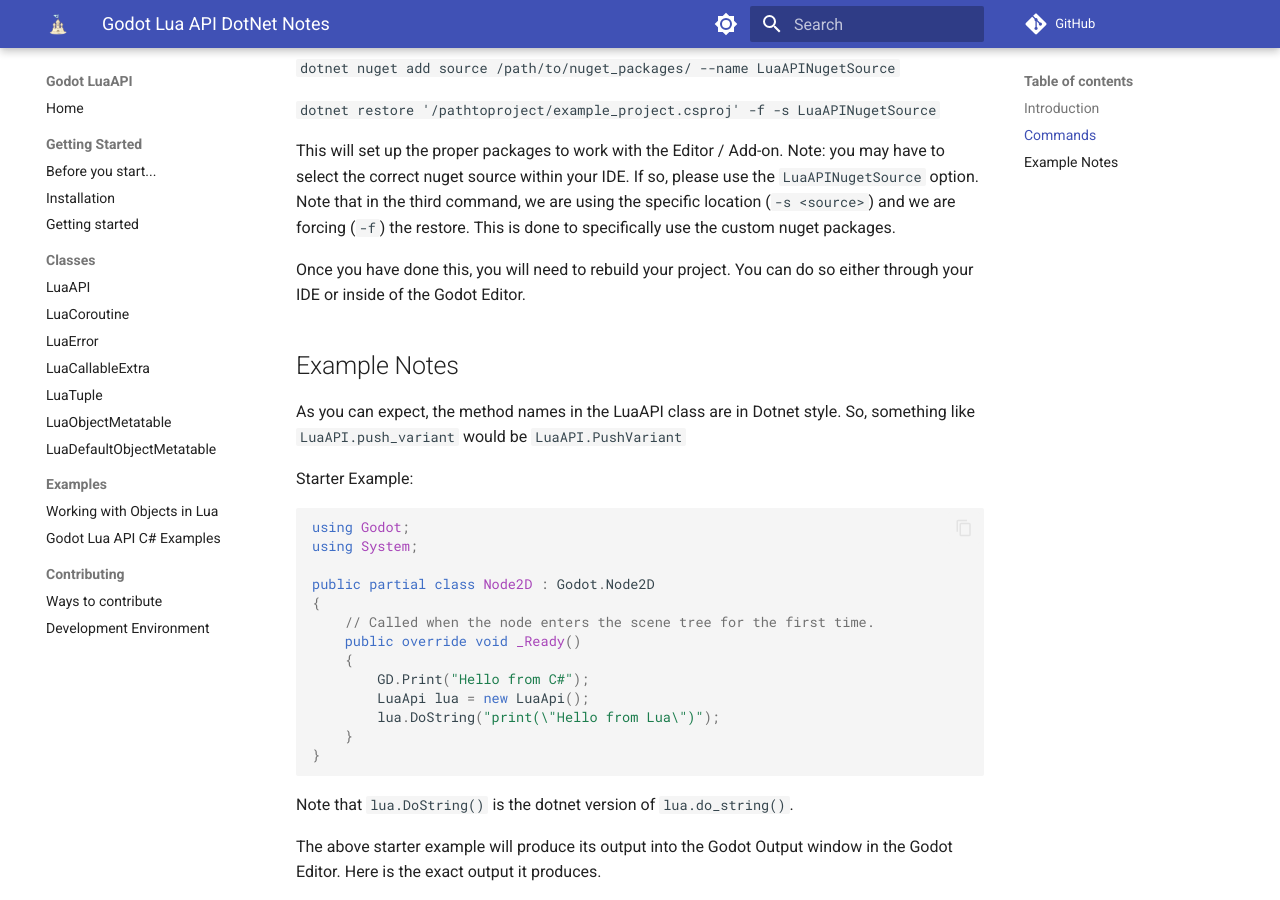
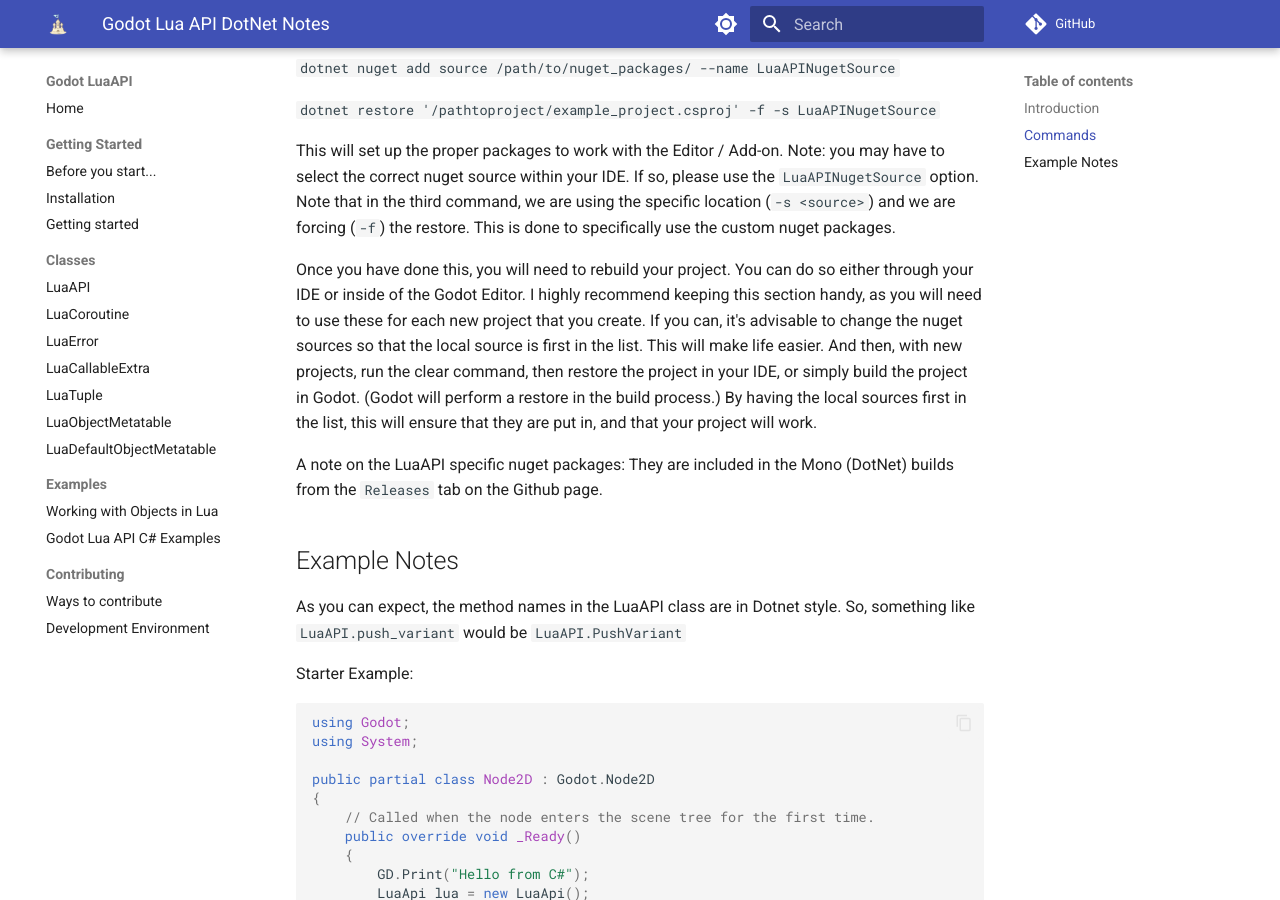
Before and after one commit to WeaselGames/godot_luaAPI_docs, an MkDocs documentation site: the page built from docs/getting_started/dotnet.md, in a window 1280 px wide and 900 px high, scrolled down 1189 px. Built offline with MkDocs 1.6.1 and Material for MkDocs 9.7.7, drawn with Linux system fonts in a browser that asks for light colours; comment, search, counter and statistics services are not loaded; the version menu is left out.

Commit message:
Sync changes to dotnet.md and example1.md with the Main Repo documentation (#15)

```diff
--- a/docs/getting_started/dotnet.md
+++ b/docs/getting_started/dotnet.md
@@ -56,7 +56,14 @@
 nuget packages.
 
 Once you have done this, you will need to rebuild your project. You can do so either through your IDE or inside of the
-Godot Editor.
+Godot Editor. I highly recommend keeping this section handy, as you will need to use these for each new project
+that you create. If you can, it's advisable to change the nuget sources so that the local source is first in the
+list. This will make life easier. And then, with new projects, run the clear command, then restore the project in
+your IDE, or simply build the project in Godot. (Godot will perform a restore in the build process.) By having the
+local sources first in the list, this will ensure that they are put in, and that your project will work.
+
+A note on the LuaAPI specific nuget packages: They are included in the Mono (DotNet) builds from the `Releases` tab on
+the Github page.
 
 Example Notes
 -------
```
